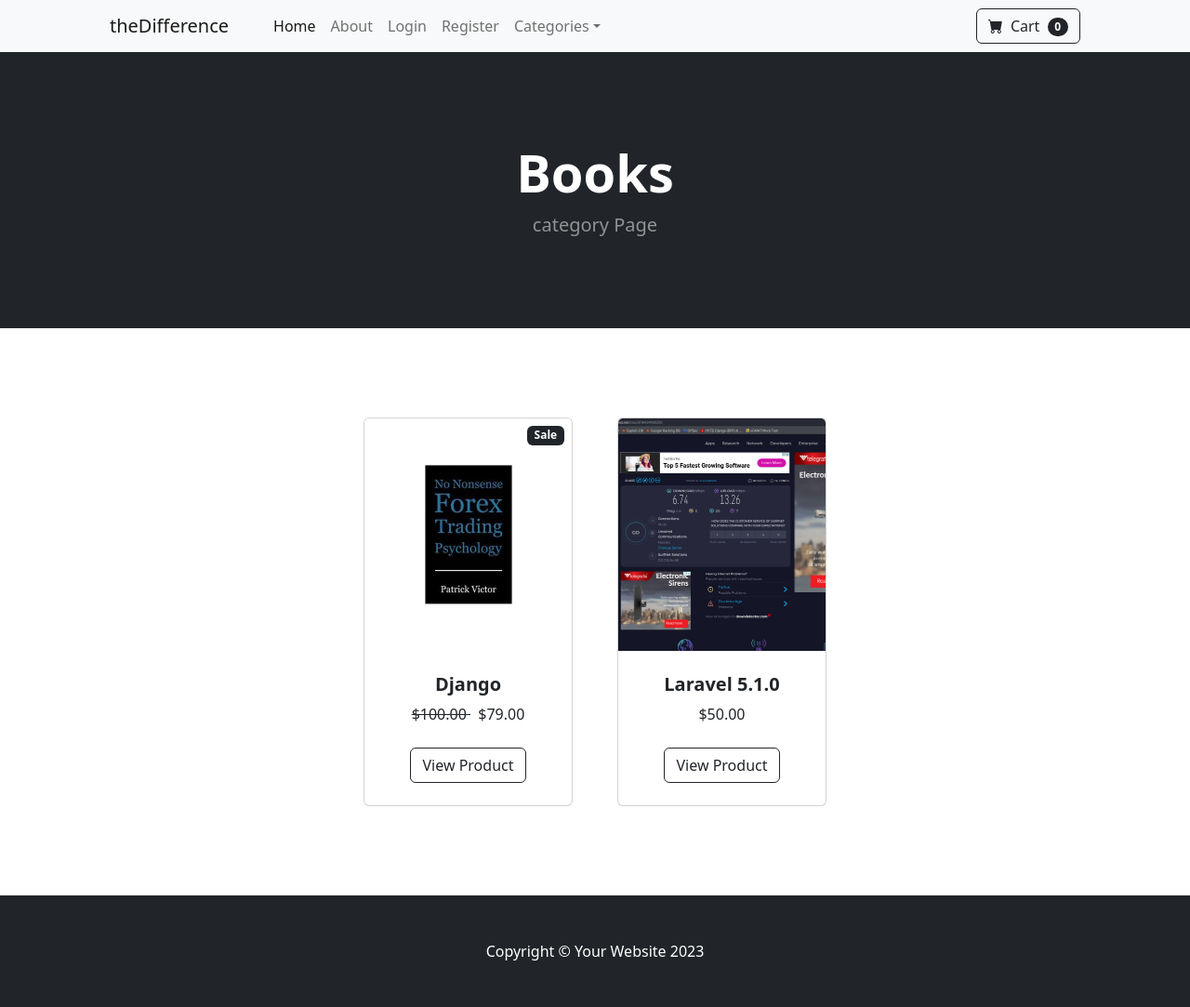
After one commit to Ericmuturimwangi/theDifference_Shop, a Django app: page /category/Books in a window 1280 px wide. The commit adds this page. Shown: the whole page at 93% size. Run offline with Django 5.2, Linux system fonts and the light colour scheme; data comes from the database, SQL or seed files in the repository; some libraries are stand-ins or nearby versions.

Commit message:
modified the products category

```diff
--- /dev/null
+++ b/store/templates/category.html
@@ -0,0 +1,87 @@
+{% extends 'base.html' %}
+
+{% block content %}
+
+
+
+    <!-- Header-->
+    <header class="bg-dark py-5">
+      <div class="container px-4 px-lg-5 my-5">
+        <div class="text-center text-white">
+          <h1 class="display-4 fw-bolder">{{ category }}</h1>
+          <p class="lead fw-normal text-white-50 mb-0">
+            category Page
+          </p>
+        </div>
+      </div>
+    </header>
+    <!-- Section-->
+    <section class="py-5">
+      <div class="container px-4 px-lg-5 mt-5">
+        <div
+          class="row gx-4 gx-lg-5 row-cols-2 row-cols-md-3 row-cols-xl-4 justify-content-center"
+        >
+          {% for product in products %}
+                {% if product.is_sale %}
+
+          <div class="col mb-5">
+            <div class="card h-100">
+              <!-- sale badge -->
+              <div
+                class="badge bg-dark text-white position-absolute"
+                style="top: 0.5rem; right: 0.5rem"
+              >
+                Sale
+              </div>
+              <!-- Product image-->
+              <img class="card-img-top" src="{{product.image.url}}" alt="Product image" />
+              <!-- Product details-->
+              <div class="card-body p-4">
+                <div class="text-center">
+                  <!-- Product name-->
+                  <h5 class="fw-bolder">{{product.name}}</h5>
+
+                   <!-- Product price-->
+                    <strike>
+                      ${{product.price}}
+                    </strike>
+                    &nbsp;
+                    ${{product.sale_price}}
+                  </div>
+                </div>
+                <!-- Product actions-->
+                <div class="card-footer p-4 pt-0 border-top-0 bg-transparent">
+                  <div class="text-center">
+                    <a class="btn btn-outline-dark mt-auto" href="{% url 'product' product.id %}"
+                      >View Product</a
+                    >
+                  </div>
+                </div>
+              </div>
+            </div>
+            {% else %}
+            <div class="col mb-5">
+              <div class="card h-100">
+                  <!-- Product image-->
+                  <img class="card-img-top" src="{{ product.image.url }}" alt="..." />
+                  <!-- Product details-->
+                  <div class="card-body p-4">
+                      <div class="text-center">
+                          <!-- Product name-->
+                          <h5 class="fw-bolder">{{ product.name }}</h5>
+                          <!-- Product price-->
+                          ${{ product.price }}
+                      </div>
+                  </div>
+                  <!-- Product actions-->
+                  <div class="card-footer p-4 pt-0 border-top-0 bg-transparent">
+                  <div class="text-center"><a class="btn btn-outline-dark mt-auto" href="{% url 'product' product.id %}">View Product</a></div>
+                  </div>
+              </div>
+          </div>
+            {% endif %} {% endfor %}
+          </div>
+        </div>
+      </div>
+    </section>
+{% endblock %}
--- a/store/templates/navbar.html
+++ b/store/templates/navbar.html
@@ -49,13 +49,23 @@
             role="button"
             data-bs-toggle="dropdown"
             aria-expanded="false"
-            >Shop</a
+            >Categories</a
           >
           <ul class="dropdown-menu" aria-labelledby="navbarDropdown">
-            <li><a class="dropdown-item" href="#!">All Products</a></li>
+            <li>
+              <a class="dropdown-item" href="{% url 'home' %}">All Products</a>
+            </li>
             <li><hr class="dropdown-divider" /></li>
-            <li><a class="dropdown-item" href="#!">Popular Items</a></li>
-            <li><a class="dropdown-item" href="#!">New Arrivals</a></li>
+            <li>
+              <a class="dropdown-item" href="{% url 'category' 'Phones' %}"
+                >Phones</a
+              >
+            </li>
+            <li>
+              <a class="dropdown-item" href="{% url 'category' 'Books' %}"
+                >Books</a
+              >
+            </li>
           </ul>
         </li>
       </ul>
--- a/store/urls.py
+++ b/store/urls.py
@@ -11,4 +11,6 @@ urlpatterns = [
     path('logout/', views.logout_user, name='logout'),
     path('register/', views.register_user, name='register'),
     path('product/<int:pk>', views.product, name='product'),
+    path('category/<str:foo>', views.category, name='category')
+
 ] + static(settings.MEDIA_URL, document_root=settings.MEDIA_ROOT)
--- a/store/views.py
+++ b/store/views.py
@@ -6,6 +6,20 @@ from django.contrib.auth.models import User
 from django.contrib.auth.forms import UserCreationForm
 from .forms import SignUpForm
 from django import forms
+from .models import Category
+
+
+def category(request, foo):
+    foo = foo.replace('-', '') #replaces hypen with space
+    # grab the category from the url
+    try:
+        # lookup the category
+        category = Category.objects.get(name=foo)
+        products = Product.objects.filter(category=category)
+        return render(request, 'category.html', {'products':products, 'category': category})
+    except:
+        messages.success(request, ("that category doesnt exists"))
+        return redirect(request, 'home')
 
 
 
```
